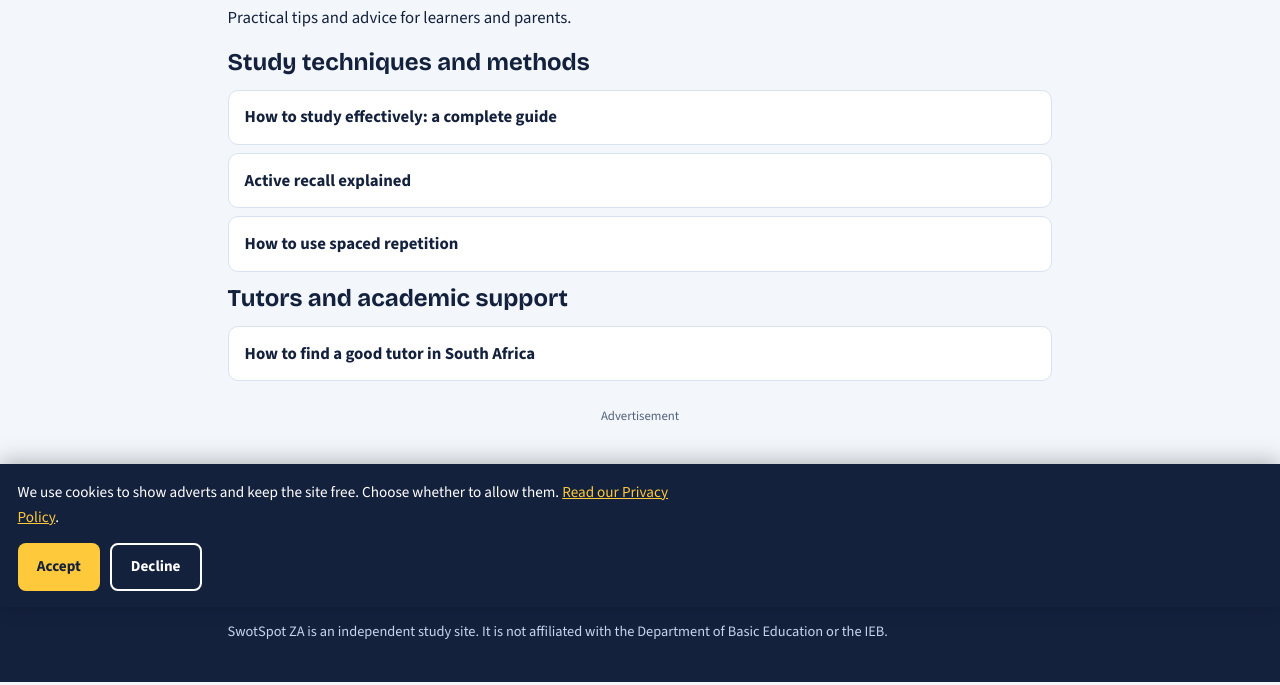
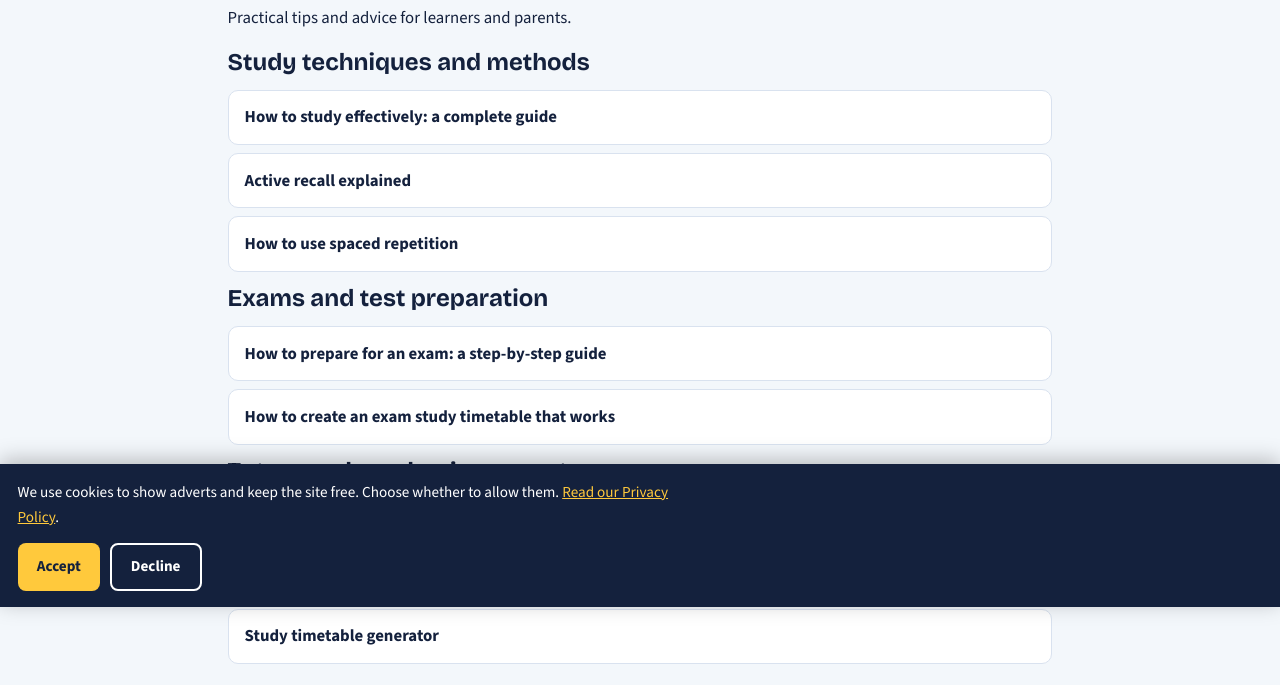
Before and after one commit to Bus-i001/SwotSpot-ZA, a plain HTML site: page articles.html in a window 1280 px wide. Shown: the part 193-878 px from the top of the page. Drawn offline with nearby package versions, Linux system fonts and the light colour scheme.

Commit message:
Enhance articles.html with new content sections
Added sections for exam preparation, tutors, and study tools.

```diff
--- a/articles.html
+++ b/articles.html
@@ -28,9 +28,20 @@
 <li><a href="articles/how-to-use-spaced-repetition.html">How to use spaced repetition</a></li>
 </ul>
 
+<h2>Exams and test preparation</h2>
+<ul class="topic-list">
+<li><a href="articles/how-to-prepare-for-an-exam.html">How to prepare for an exam: a step-by-step guide</a></li>
+<li><a href="articles/how-to-create-an-exam-study-timetable.html">How to create an exam study timetable that works</a></li>
+</ul>
+
 <h2>Tutors and academic support</h2>
 <ul class="topic-list">
 <li><a href="articles/how-to-find-a-good-tutor.html">How to find a good tutor in South Africa</a></li>
+</ul>
+
+<h2>Free study tools</h2>
+<ul class="topic-list">
+<li><a href="study-timetable.html">Study timetable generator</a></li>
 </ul>
 
 <!-- AD SLOT: paste your AdSense unit here after approval -->
@@ -43,4 +54,4 @@
 </div></footer>
 <script src="site.js" defer></script>
 </body>
-</html>
+      </html>
```
